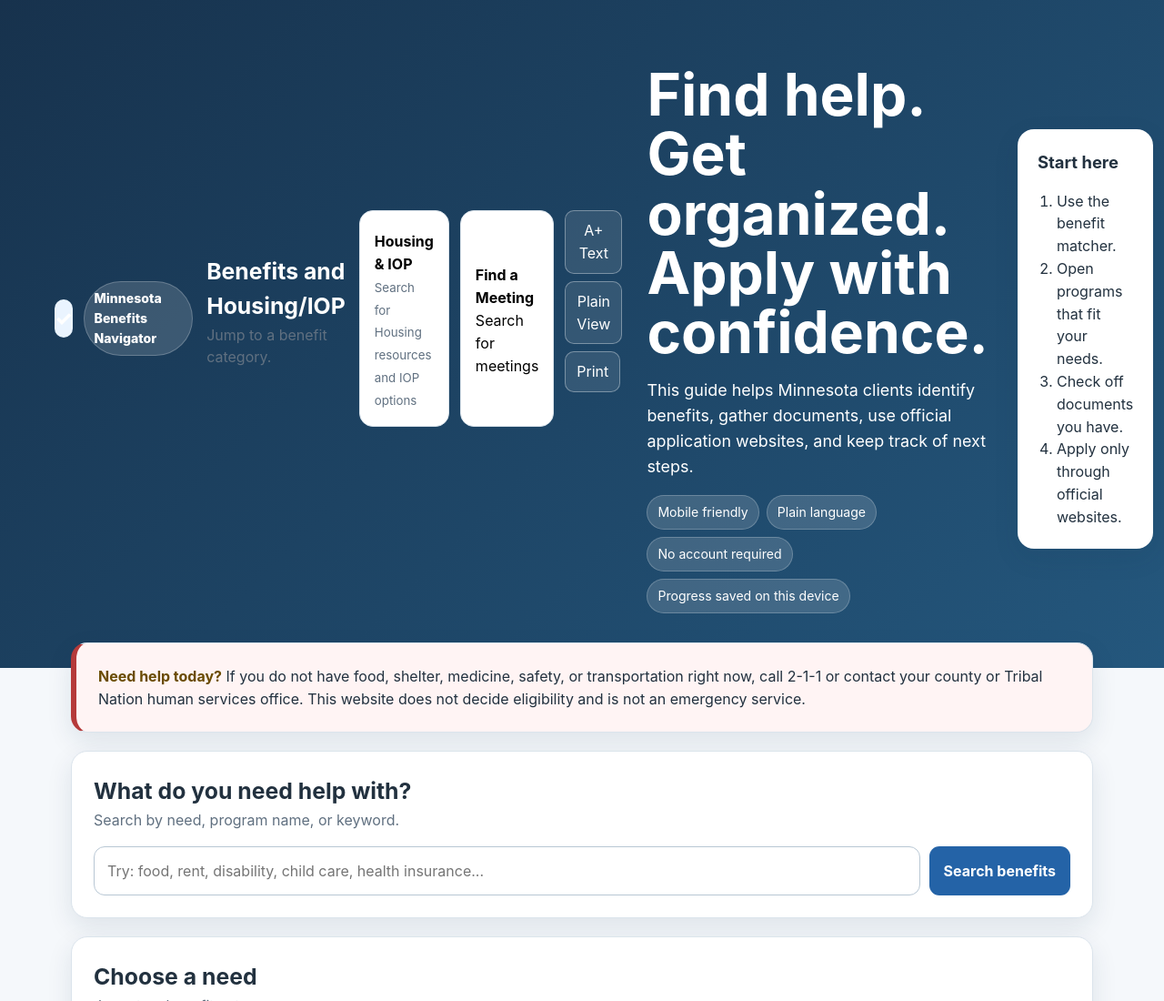
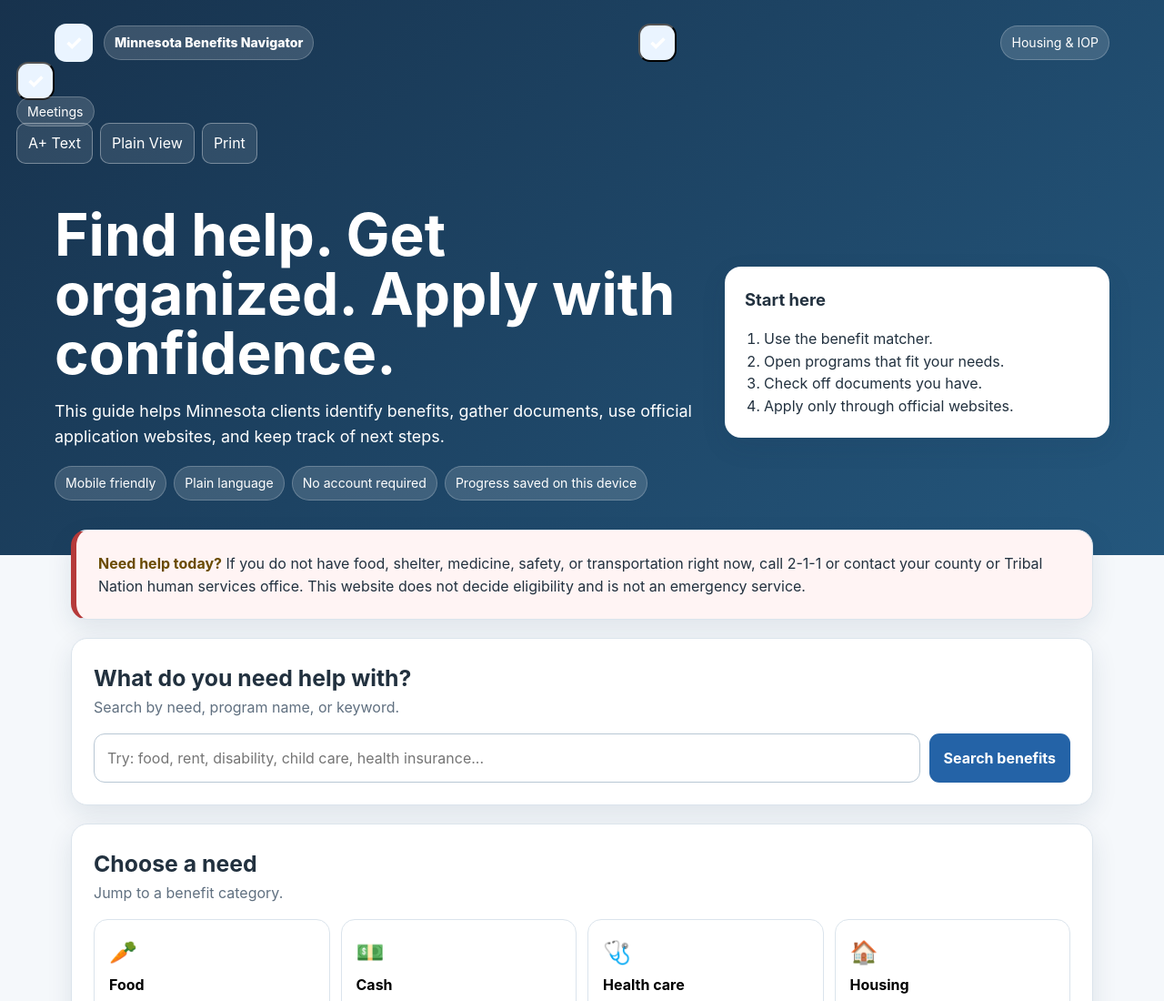
Before and after one commit to habr0403/aftercareresource, a plain HTML site: page index1.html in a window 1280 px wide. Shown: the top 1100 px of the page at 91% size. Drawn offline with Linux system fonts and the light colour scheme.

Commit message:
Refactor navigation buttons in index1.html

```diff
--- a/index1.html
+++ b/index1.html
@@ -47,10 +47,8 @@
 <header>
   <div class="topbar">
     <div class="brand"><div class="logo">✓</div><span class="badge">Minnesota Benefits Navigator</span></div>
-    <div class="section-title"><div><h2>Benefits and Housing/IOP</h2><p>Jump to a benefit category.</p></div></div>
-    <div class="quick-grid">
-      <button class="quick" onclick="filterCards("index.html)"><span></span><b>Housing & IOP</b><small>Search for Housing resources and IOP options</small></button>
-      <button class="quick" onclick="filterCards("indexmeetings.html")><span></span><b>Find a Meeting</b><small></small>Search for meetings</button>
+    <div class="brand"><button onclick="index.html"<div class="logo">✓</div><span class="badge">Housing & IOP</span></div>
+    <div class="brand"><button onclick="indexmeetings.html"<div class="logo">✓</div><span class="badge">Meetings</span></div>
       <nav class="primary-nav" id="primaryNav" aria-label="Primary navigation">
     <div class="top-actions"><button onclick="setTextSize()">A+ Text</button><button onclick="togglePlain()">Plain View</button><button onclick="window.print()">Print</button></div>
   </div>
```
